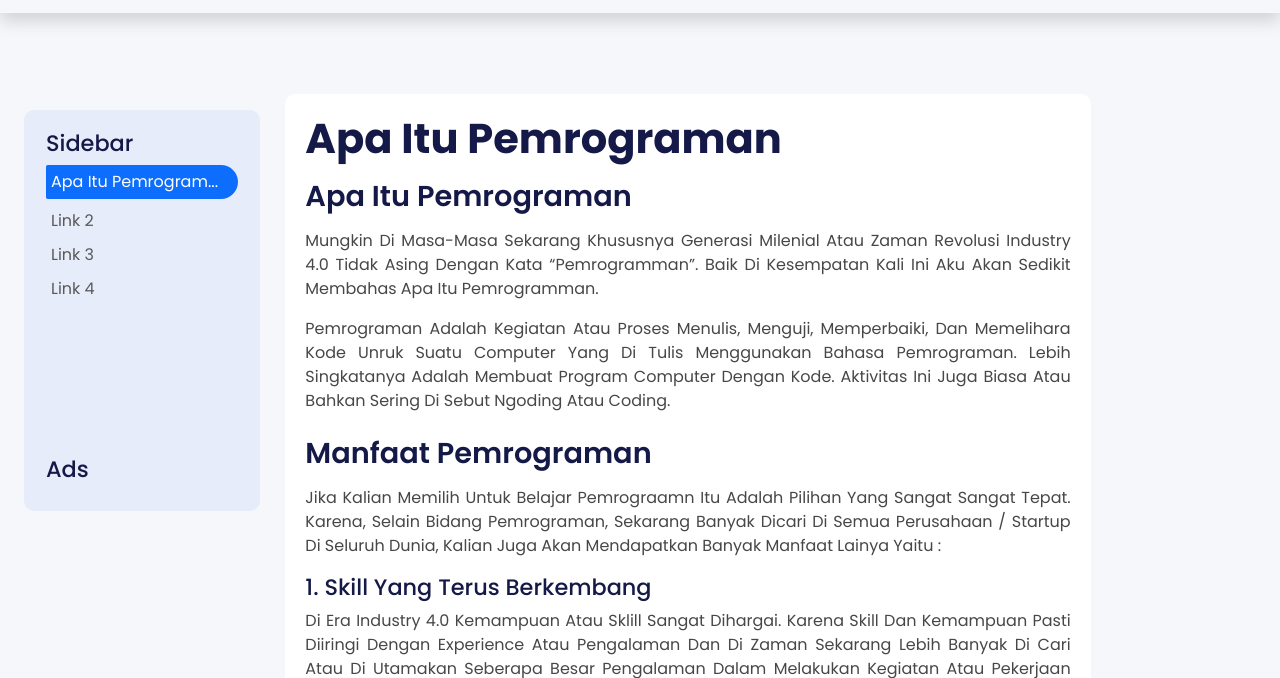
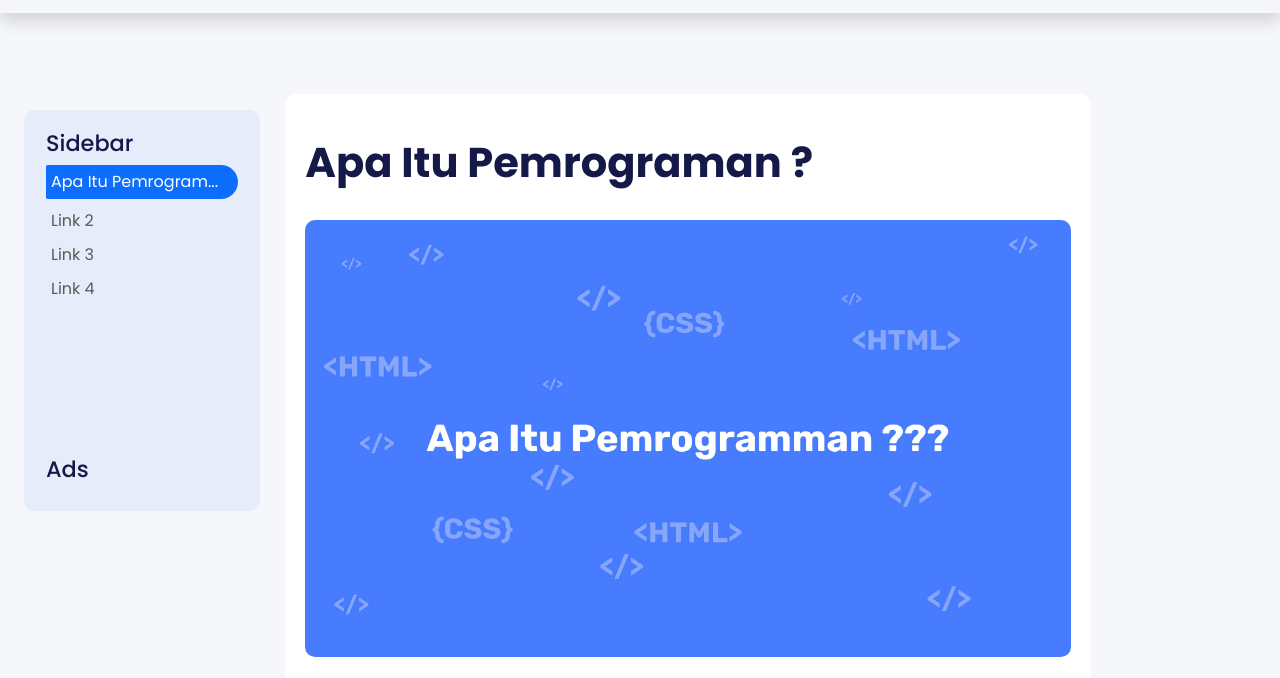
Before and after one commit to fadhluibnu/myBlog, a plain HTML site: page blogs/apa-itu-pemrograman.html in a window 1280 px wide. Shown: the part 64-742 px from the top of the page. Drawn offline with nearby package versions, Linux system fonts and the light colour scheme.

Commit message:
apa itu pemrogramman

```diff
--- a/blogs/apa-itu-pemrograman.html
+++ b/blogs/apa-itu-pemrograman.html
@@ -117,12 +117,13 @@
             </div>
           </div>
           <div class="col-12 col-md-8 content ml-0 ml-md-5">
-            <h1>Apa itu pemrograman</h1>
+            <h1 class="mt-4">Apa itu pemrograman ?</h1>
+            <img src="../img/picture/apa itu pemrogramman.jpg" class="img-fluid rounded mt-4 mb-4" alt="apa itu pemrograman" />
             <h2>Apa itu pemrograman</h2>
             <p>Mungkin di masa-masa sekarang khususnya generasi milenial atau zaman Revolusi Industry 4.0 tidak asing dengan kata “Pemrogramman”. Baik di kesempatan kali ini aku akan sedikit membahas Apa Itu Pemrogramman.</p>
             <p>
-              Pemrograman adalah kegiatan atau proses menulis, menguji, memperbaiki, dan memelihara kode unruk suatu computer yang di tulis menggunakan Bahasa pemrograman. Lebih singkatanya adalah membuat program computer dengan kode.
-              Aktivitas ini juga biasa atau bahkan sering di sebut ngoding atau coding.
+              Pemrograman adalah kegiatan atau proses menulis, menguji, memperbaiki, dan memelihara kode unruk suatu computer yang di tulis menggunakan Bahasa pemrograman
+              <em>(src : <a href="https://id.wikipedia.org/wiki/Pemrograman">Wikipedia</a> )</em>. Lebih singkatanya adalah membuat program computer dengan kode. Aktivitas ini juga biasa atau bahkan sering di sebut ngoding atau coding.
             </p>
             <h2>manfaat pemrograman</h2>
             <p>
@@ -151,6 +152,7 @@
             <h2>Jenis programmer dan Bahasa pemrograman</h2>
             <p>Dalam dunia pemrogramman paastinya mempunyai Bahasa yang berbeda dan kategori yang berbeda. Di sini aku akan coba merangkum kan kategori kategori Bahasa pemrograman dan contohnya</p>
             <h3>1. Web developer</h3>
+            <img src="../img/picture/web dev.jpg" class="img-fluid rounded" alt="1. Web developer - shinau khode" />
             <p>Web developer adalah seorang programmer yang membuat program dan aplikasi berbentuk website (cth: shinaukhoding.ga). Dalam bidang web developer di bagi menjadi 2 kategoro yaitu:</p>
             <h4>a. Front End Developer</h4>
             <p>
@@ -173,6 +175,7 @@
             <h5>iv. SQL</h5>
             <p>Itu adalah Bahasa yang sering di gunakan sekarang oleh seorang Back End Developer. Dan kalian boleh pilih salah satu dari 4 bahasa pemrogramann di atas.</p>
             <h3>2. Software developer</h3>
+            <img src="../img/picture/software dev.jpg" class="img-fluid rounded" alt="3. Mobile app developer - shinau khode" />
             <p>Software developer adalah seorang yang membuat perangkat lunak yang berjalan di Windows, MacOS dan Linux. Bahasa pemrograman yang di pakai oleh seorang Software Developer adalah</p>
             <h5>i. Python</h5>
             <h5>ii. Java</h5>
@@ -180,6 +183,7 @@
             <h5>iv. C++</h5>
             <h5>v. C# dan masih banyak lagi</h5>
             <h3>3. Mobile app developer</h3>
+            <img src="../img/picture/mobile app dev.jpg" class="img-fluid rounded" alt="3. Mobile app developer - shinau khode" />
             <p>Kalua Software marancang perangkat lunak untuk Windows, macOS dan linux maka seorang Mobile App Developer memiliki tugas yaitu membuat atau merancang sebuah aplikasi untuk smartphone.</p>
             <p>Dan Bahasa yang sering digunakan seorang mobile app developer yaitu:</p>
             <h5>i. C</h5>
--- a/blogs/root-blogs.css
+++ b/blogs/root-blogs.css
@@ -5,6 +5,9 @@
 nav {
   z-index: 9999;
   padding: 16px 16px !important;
+}
+.rounded {
+  border-radius: 10px !important;
 }
 .navbar-light {
   background-color: #f6f7fa;
```
Also changed, not shown: index.html (+1 -1 lines), img/picture/apa itu pemrogramman.jpg (added), img/picture/mobile app dev.jpg (added), img/picture/software dev.jpg (added), img/picture/web dev.jpg (added).
